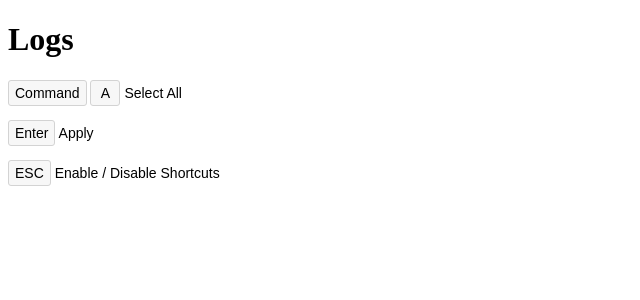
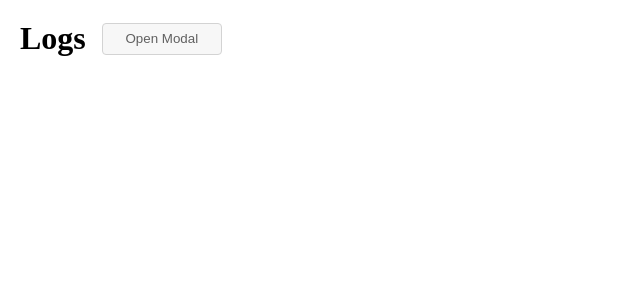
Before and after one commit to jinpill/useShortcuts, a Next.js app: page / in a window 1280 px wide. Shown: the top 300 px of the page, without its empty margins (0-640 px from the left). Built offline with nearby package versions, Linux system fonts and the light colour scheme.

Commit message:
feat: Created environments for the testing

```diff
--- /dev/null
+++ b/components/Modal.module.css
@@ -0,0 +1,38 @@
+@keyframes appear {
+  from {
+    opacity: 0;
+  }
+
+  to {
+    opacity: 1;
+  }
+}
+
+.cover {
+  position: fixed;
+  top: 0;
+  left: 0;
+  width: 100vw;
+  height: 100vh;
+
+  background-color: rgba(0, 0, 0, 0.5);
+
+  animation: appear 0.5s ease-in-out forwards;
+}
+
+.container {
+  width: 50vw;
+  height: 50vh;
+
+  padding: 16px 24px;
+  box-sizing: border-box;
+
+  position: fixed;
+  top: 50%;
+  left: 50%;
+  transform: translate(-50%, -50%);
+
+  border-radius: 8px;
+  background-color: white;
+  box-shadow: 0 0 16px rgba(0, 0, 0, 0.25);
+}
--- /dev/null
+++ b/components/Modal.tsx
@@ -0,0 +1,59 @@
+import { Dispatch, SetStateAction, useEffect } from "react";
+import useShortcuts from "../hooks/useShortcuts";
+import style from "./Modal.module.css";
+
+interface ModalProps {
+  title: string;
+  onClose: () => void;
+  onLog: Dispatch<SetStateAction<string[]>>;
+  children: React.ReactNode;
+}
+
+const Modal = (props: ModalProps) => {
+  const log = (feature: string) => {
+    console.log("Feature:", feature);
+    props.onLog((prev) => [...prev, feature]);
+  };
+
+  const ENTER = useShortcuts("Enter", () => {
+    log("Apply");
+  });
+
+  const CTRL_A = useShortcuts("Ctrl A", "Command A", () => {
+    log("Select All");
+  });
+
+  useShortcuts("Escape", () => {
+    props.onClose();
+    log("Close Modal");
+  });
+
+  useShortcuts("Ctrl L", "Command L", () => {
+    const disabled = ENTER.getDisabled() && CTRL_A.getDisabled();
+
+    ENTER.setDisabled(!disabled);
+    CTRL_A.setDisabled(!disabled);
+
+    log(disabled ? "Enable Shortcuts" : "Disable Shortcuts");
+  });
+
+  const handleStopPropagation = (ev: React.MouseEvent) => {
+    ev.stopPropagation();
+  };
+
+  useEffect(() => {
+    const $focus = document.querySelector(":focus") as HTMLElement;
+    $focus?.blur();
+  }, []);
+
+  return (
+    <div className={style.cover} onClick={props.onClose}>
+      <div className={style.container} onClick={handleStopPropagation}>
+        <h2 className={style.title}>{props.title}</h2>
+        <div>{props.children}</div>
+      </div>
+    </div>
+  );
+};
+
+export default Modal;
--- /dev/null
+++ b/pages/index.module.css
@@ -0,0 +1,42 @@
+.header {
+  display: flex;
+  align-items: center;
+  gap: 16px;
+  padding: 12px;
+
+  position: sticky;
+  top: 0;
+
+  background-color: white;
+}
+
+.title {
+  margin: 0;
+}
+
+.button {
+  width: 120px;
+  height: 32px;
+
+  padding: 0;
+
+  border-radius: 4px;
+  border: 1px solid #d3d3d3;
+  background-color: #f7f7f7;
+  outline: 3px solid transparent;
+
+  color: #606060;
+
+  cursor: pointer;
+  transition: 0.2s ease-in-out;
+  transition-property: outline, filter;
+}
+
+.button:focus {
+  outline: 3px solid rgba(0, 0, 0, 0.2);
+}
+
+.button:hover,
+.button:active {
+  filter: brightness(0.9);
+}
--- a/pages/index.tsx
+++ b/pages/index.tsx
@@ -1,41 +1,49 @@
-import { useState } from "react";
-import useShortcuts from "../hooks/useShortcuts";
+import { Dispatch, SetStateAction, useRef, useState } from "react";
 import Shortcut from "../components/Shortcut";
+import Modal from "../components/Modal";
+import style from "./index.module.css";
 
 const Home = () => {
+  const [visible, setVisible] = useState(false);
   const [logs, setLogs] = useState<string[]>([]);
+  const logsRef = useRef<HTMLDivElement>(null);
 
-  const ENTER = useShortcuts("Enter", () => {
-    setLogs((prev) => [...prev, "Apply"]);
-  });
+  const toggleModal = (_visible: boolean) => {
+    setVisible(_visible);
+  };
 
-  const CTRL_A = useShortcuts("Ctrl A", "Command A", () => {
-    setLogs((prev) => [...prev, "Select All"]);
-  });
+  const handleLog: Dispatch<SetStateAction<string[]>> = (arg) => {
+    setLogs(arg);
 
-  useShortcuts("Escape", () => {
-    const disabled = ENTER.getDisabled() && CTRL_A.getDisabled();
+    if (logsRef.current === null) return;
 
-    ENTER.setDisabled(!disabled);
-    CTRL_A.setDisabled(!disabled);
+    const $logs = logsRef.current.children;
+    const $lastLog = $logs[$logs.length - 1];
 
-    setLogs((prev) => [
-      ...prev,
-      disabled ? "Enable Shortcuts" : "Disable Shortcuts",
-    ]);
-  });
+    $lastLog.scrollIntoView();
+  };
 
   return (
     <>
-      <h1>Logs</h1>
-      <div>
-        <Shortcut shortcut="Command A" feature="Select All" />
-        <Shortcut shortcut="Enter" feature="Apply" />
-        <Shortcut shortcut="ESC" feature="Enable / Disable Shortcuts" />
+      <header className={style.header}>
+        <h1 className={style.title}>Logs</h1>
+        <button className={style.button} onClick={toggleModal.bind(null, true)}>
+          Open Modal
+        </button>
+      </header>
+      <div ref={logsRef}>
+        {logs.map((log, index) => (
+          <p key={index}>{log}</p>
+        ))}
       </div>
-      {logs.map((log, index) => (
-        <p key={index}>{log}</p>
-      ))}
+      {visible && (
+        <Modal title="Modal" onClose={toggleModal.bind(null, false)} onLog={handleLog}>
+          <Shortcut shortcut="Cmmand L" feature="Enable / Disable Shortcuts" />
+          <Shortcut shortcut="Command A" feature="Select All" />
+          <Shortcut shortcut="Enter" feature="Apply" />
+          <Shortcut shortcut="ESC" feature="Close the Modal" />
+        </Modal>
+      )}
     </>
   );
 };
```
